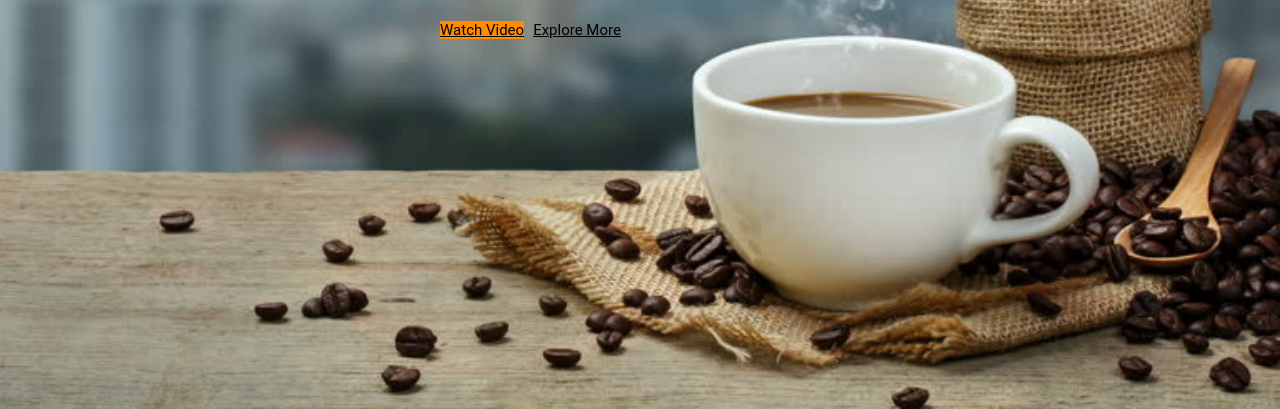
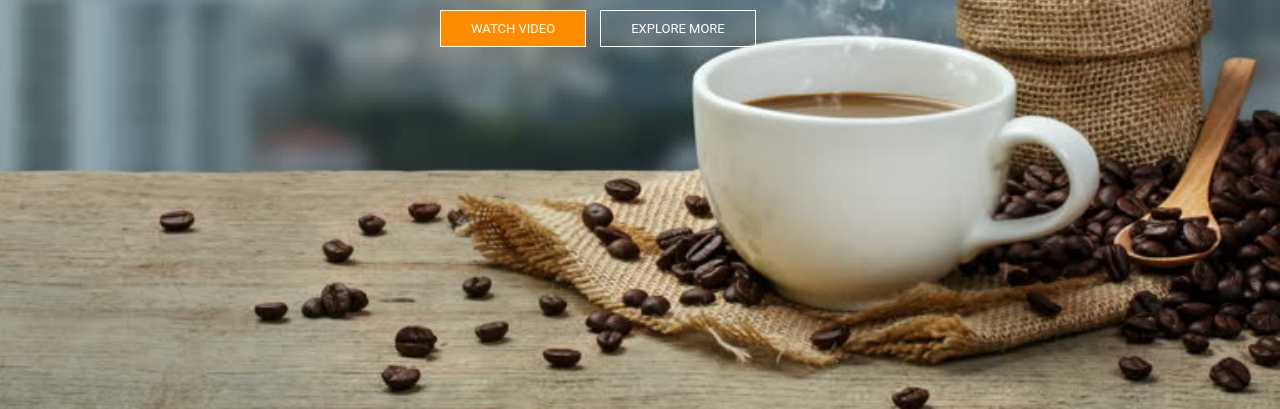
Before and after one commit to jhyuen/jhyuen.github.io, a plain HTML site: page index.html in a window 1280 px wide. Shown: the part 391-800 px from the top of the page. Drawn offline with nearby package versions, Linux system fonts and the light colour scheme.

Commit message:
fixed spelling error

```diff
--- a/style.css
+++ b/style.css
@@ -84,7 +84,7 @@ h1
 	margin-left: 440px;
 }
 
-.bth
+.btn
 {
 	border: 1px solid white;
 	padding: 10px 30px;
```
